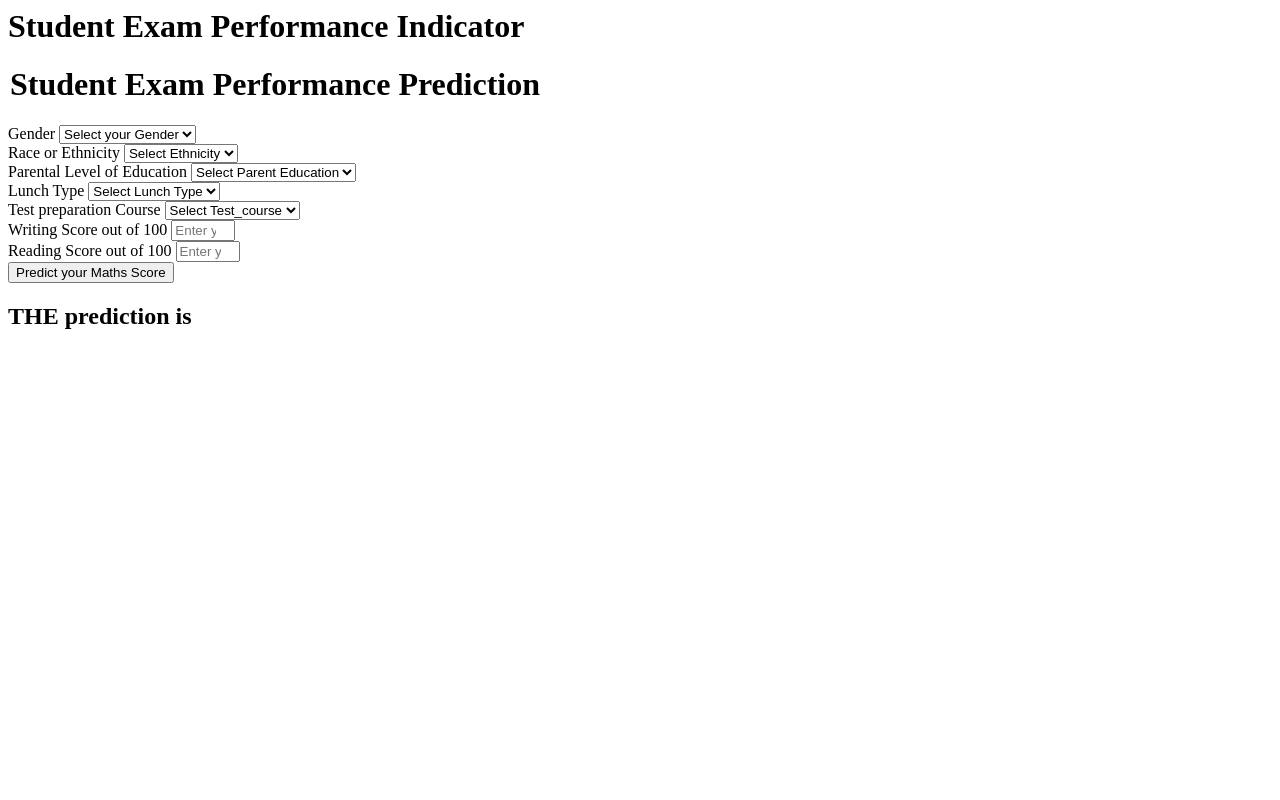
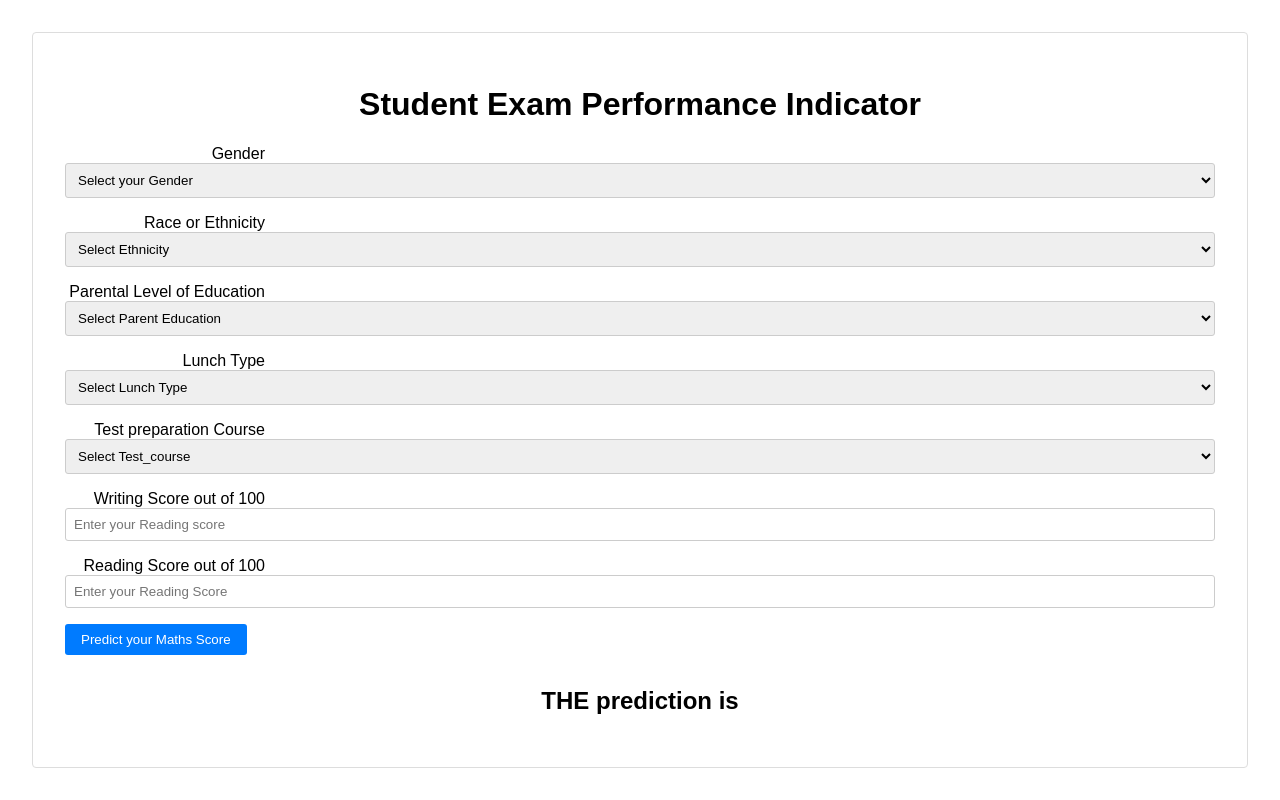
Before and after one commit to SomdeepSardar/MLPipelineDemo, a Flask app: page /predictdata in a window 1280 px wide. Run offline with Flask 3, Linux system fonts and the light colour scheme.

Commit message:
templates updated

```diff
--- a/templates/home.html
+++ b/templates/home.html
@@ -1,3 +1,56 @@
+<style>
+    body {
+      font-family: Arial, sans-serif;
+      margin: 2rem;
+    }
+
+    .login {
+      border: 1px solid #ddd;
+      border-radius: 4px;
+      padding: 2rem;
+    }
+
+    h1 {
+      text-align: center;
+      margin-bottom: 1rem;
+    }
+
+    legend {
+      font-weight: bold;
+    }
+
+    .mb-3 {
+      margin-bottom: 1rem;
+    }
+
+    label {
+      display: inline-block;
+      width: 200px;
+      text-align: right;
+    }
+
+    .form-control {
+      width: 100%;
+      padding: 0.5rem;
+      border: 1px solid #ccc;
+      border-radius: 3px;
+    }
+
+    .btn-primary {
+      background-color: #007bff;
+      color: white;
+      border: none;
+      border-radius: 3px;
+      padding: 0.5rem 1rem;
+      cursor: pointer;
+    }
+
+    h2 {
+      text-align: center;
+      margin-top: 2rem;
+    }
+  </style>
+
 <html>
 <body>
     <div class="login">
@@ -5,7 +58,7 @@
 
        <form action="{{ url_for('predict_datapoint')}}" method="post">
         <h1>
-            <legend>Student Exam Performance Prediction</legend>
+            <!-- <legend>Student Exam Performance Prediction</legend> -->
         </h1>
         <div class="mb-3">
             <label class="form-label">Gender</label>
@@ -19,6 +72,7 @@
                 </option>
             </select>
         </div>
+
         <div class="mb-3">
             <label class="form-label">Race or Ethnicity</label>
             <select class="form-control" name="ethnicity" placeholder="Enter you ethnicity" required>
@@ -40,6 +94,7 @@
                 </option>
             </select>
         </div>
+
         <div class="mb-3">
             <label class="form-label">Parental Level of Education</label>
             <select class="form-control" name="parental_level_of_education"
@@ -65,6 +120,7 @@
                 </option>
             </select>
         </div>
+
         <div class="mb-3">
             <label class="form-label">Lunch Type</label>
             <select class="form-control" name="lunch" placeholder="Enter you Lunch" required>
@@ -77,6 +133,7 @@
                 </option>
             </select>
         </div>
+
         <div class="mb-3">
             <label class="form-label">Test preparation Course</label>
             <select class="form-control" name="test_preparation_course" placeholder="Enter you Course"
@@ -90,16 +147,19 @@
                 </option>
             </select>
         </div>
+
         <div class="mb-3">
             <label class="form-label">Writing Score out of 100</label>
             <input class="form-control" type="number" name="reading_score"
                 placeholder="Enter your Reading score" min='0' max='100' />
         </div>
+
         <div class="mb-3">
             <label class="form-label">Reading Score out of 100</label>
             <input class="form-control" type="number" name="writing_score"
                 placeholder="Enter your Reading Score" min='0' max='100' />
         </div>
+
         <div class="mb-3">
             <input class="btn btn-primary" type="submit" value="Predict your Maths Score" required />
         </div>
```
Also changed, not shown: templates/index.html (+53 -1 lines).
